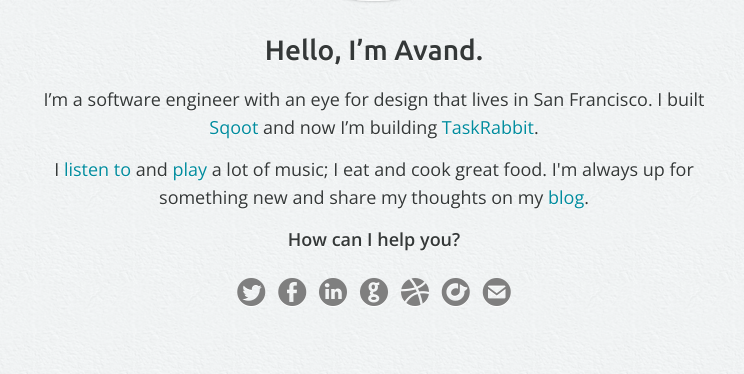
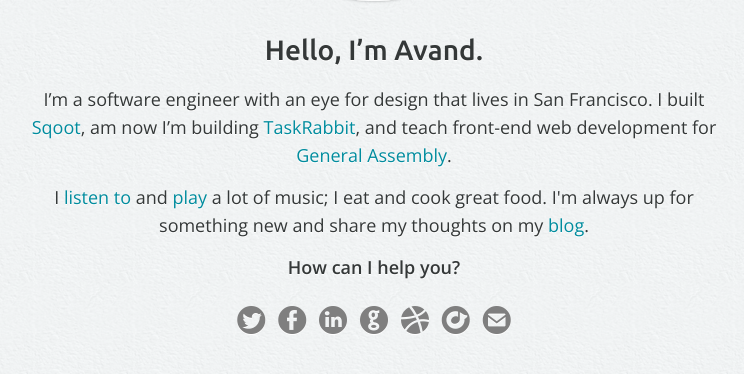
Before and after one commit to avand/avand.github.com, a Jekyll site: the page built from index.html, in a window 1280 px wide, cut to the strip 268-642 px from the top of the page. Shown: the whole strip, without its empty margins (266-1010 px from the left). Built offline with Jekyll 4.4.1, drawn with Linux system fonts in a browser that asks for light colours; Markdown is read by kramdown in place of the engine named in the settings; comment, search, counter and statistics services are not loaded.

Commit message:
Updating bio to include General Assembly

```diff
--- a/_includes/_bio.html
+++ b/_includes/_bio.html
@@ -1,7 +1,10 @@
 <p>
   I’m a software engineer with an eye for design that lives in San Francisco.
-  I built <a href="http://www.sqoot.com/" target="_blank">Sqoot</a> and
-  now I’m building <a href="http://www.taskrabbit.com/" target="_blank">TaskRabbit</a>.
+  I built <a href="http://www.sqoot.com/" target="_blank">Sqoot</a>,
+  am now I’m building <a href="http://www.taskrabbit.com/" target="_blank">TaskRabbit</a>,
+  and teach front-end web development for
+  <a href="https://generalassemb.ly/education/front-end-web-development" target="_blank">
+  General Assembly</a>.
 </p>
 
 <p>
```
